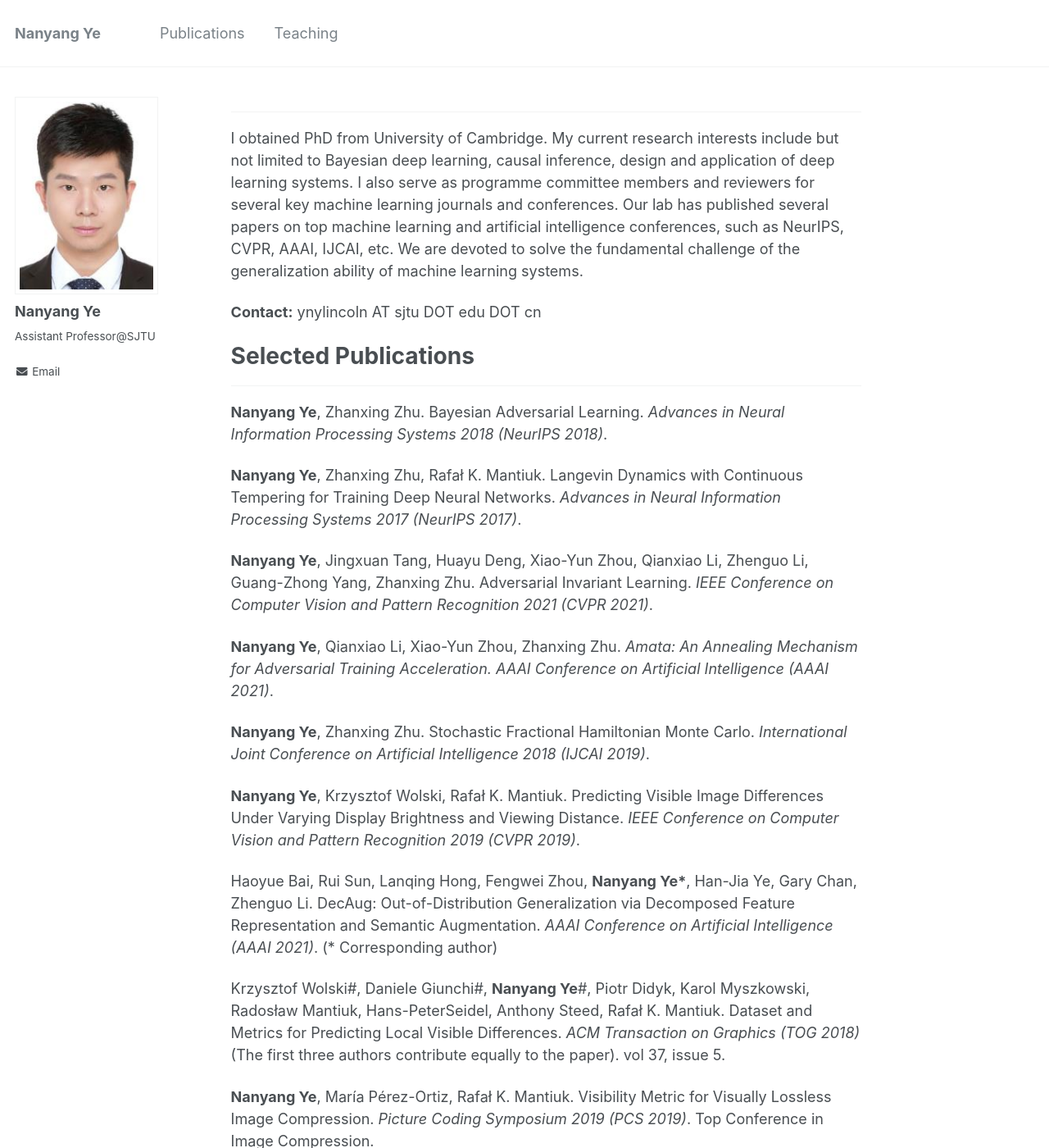
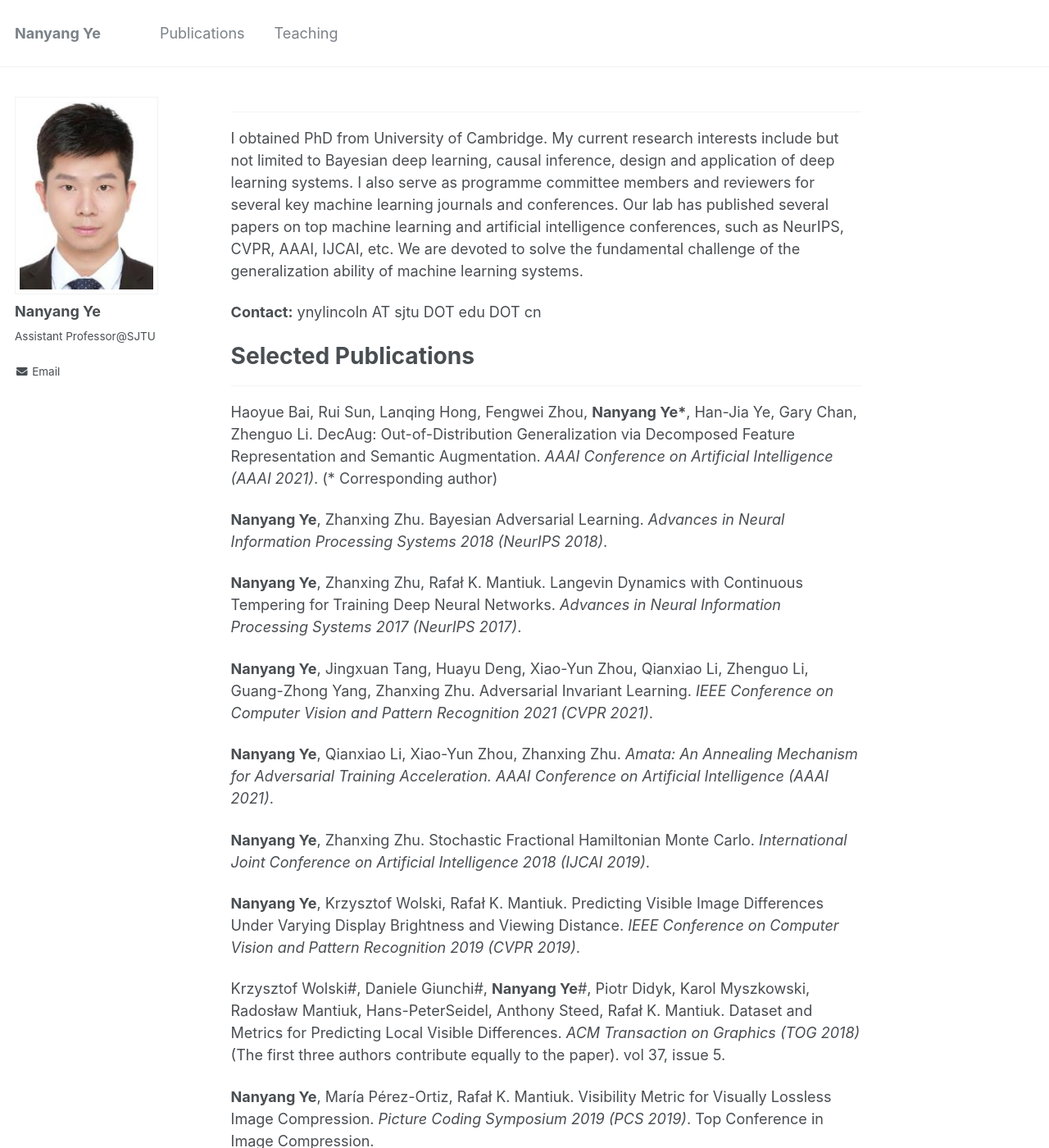
Before and after one commit to ynysjtu/ynysjtu.github.io, a Jekyll site: the page built from _pages/about.md, in a window 1280 px wide and 1400 px high. Shown: the whole window at 82% size. Built offline with Jekyll 4.4.1, drawn with Linux system fonts in a browser that asks for light colours; part of the change alters nothing that is shown.

```diff
--- a/_pages/about.md
+++ b/_pages/about.md
@@ -13,6 +13,8 @@ I obtained PhD from University of Cambridge. My current research interests inclu
 
 # Selected Publications
 ------
+Haoyue Bai, Rui Sun, Lanqing Hong, Fengwei Zhou, **Nanyang Ye\***, Han-Jia Ye, Gary Chan, Zhenguo Li. DecAug: Out-of-Distribution Generalization via Decomposed Feature Representation and Semantic Augmentation. *AAAI Conference on Artificial Intelligence (AAAI 2021)*. (\* Corresponding author)
+
 **Nanyang Ye**, Zhanxing Zhu. Bayesian Adversarial Learning. *Advances in Neural Information Processing Systems 2018 (NeurIPS 2018)*.
 
 **Nanyang Ye**, Zhanxing Zhu, Rafał K. Mantiuk. Langevin Dynamics with Continuous Tempering for Training Deep Neural Networks. *Advances in Neural Information Processing Systems 2017 (NeurIPS 2017)*.
@@ -24,8 +26,6 @@ I obtained PhD from University of Cambridge. My current research interests inclu
 **Nanyang Ye**, Zhanxing Zhu. Stochastic Fractional Hamiltonian Monte Carlo. *International Joint Conference on Artificial Intelligence 2018 (IJCAI 2019)*.
 
 **Nanyang Ye**, Krzysztof Wolski, Rafał K. Mantiuk. Predicting Visible Image Differences Under Varying Display Brightness and Viewing Distance. *IEEE Conference on Computer Vision and Pattern Recognition 2019 (CVPR 2019)*.
-
-Haoyue Bai, Rui Sun, Lanqing Hong, Fengwei Zhou, **Nanyang Ye\***, Han-Jia Ye, Gary Chan, Zhenguo Li. DecAug: Out-of-Distribution Generalization via Decomposed Feature Representation and Semantic Augmentation. *AAAI Conference on Artificial Intelligence (AAAI 2021)*. (\* Corresponding author)
 
 Krzysztof Wolski#, Daniele Giunchi#, **Nanyang Ye**#, Piotr Didyk, Karol Myszkowski, Radosław Mantiuk, Hans-PeterSeidel, Anthony Steed, Rafał K. Mantiuk. Dataset and Metrics for Predicting Local Visible Differences. *ACM Transaction on Graphics (TOG 2018)* (The first three authors contribute equally to the paper). vol 37, issue 5.
 
```
